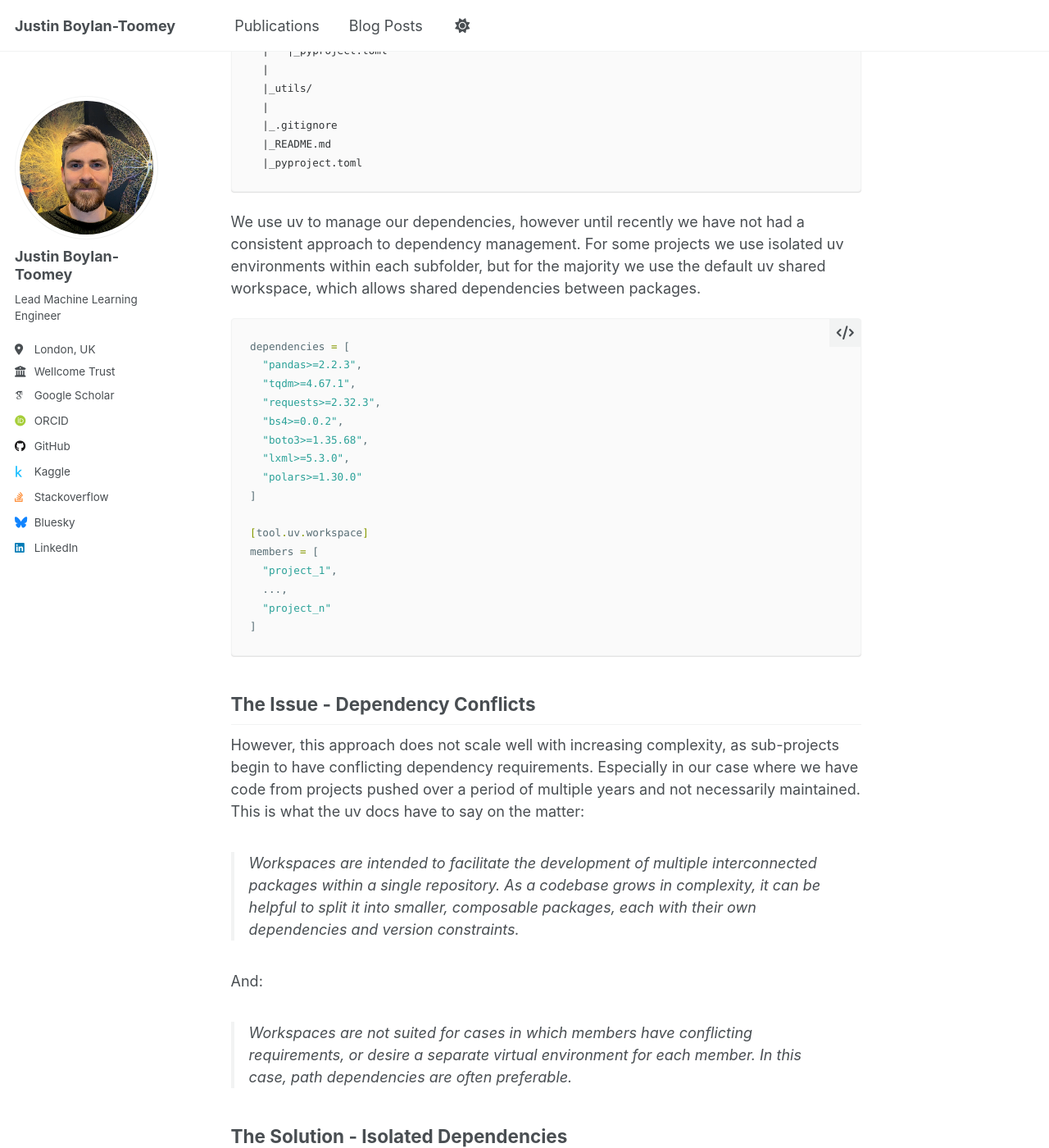
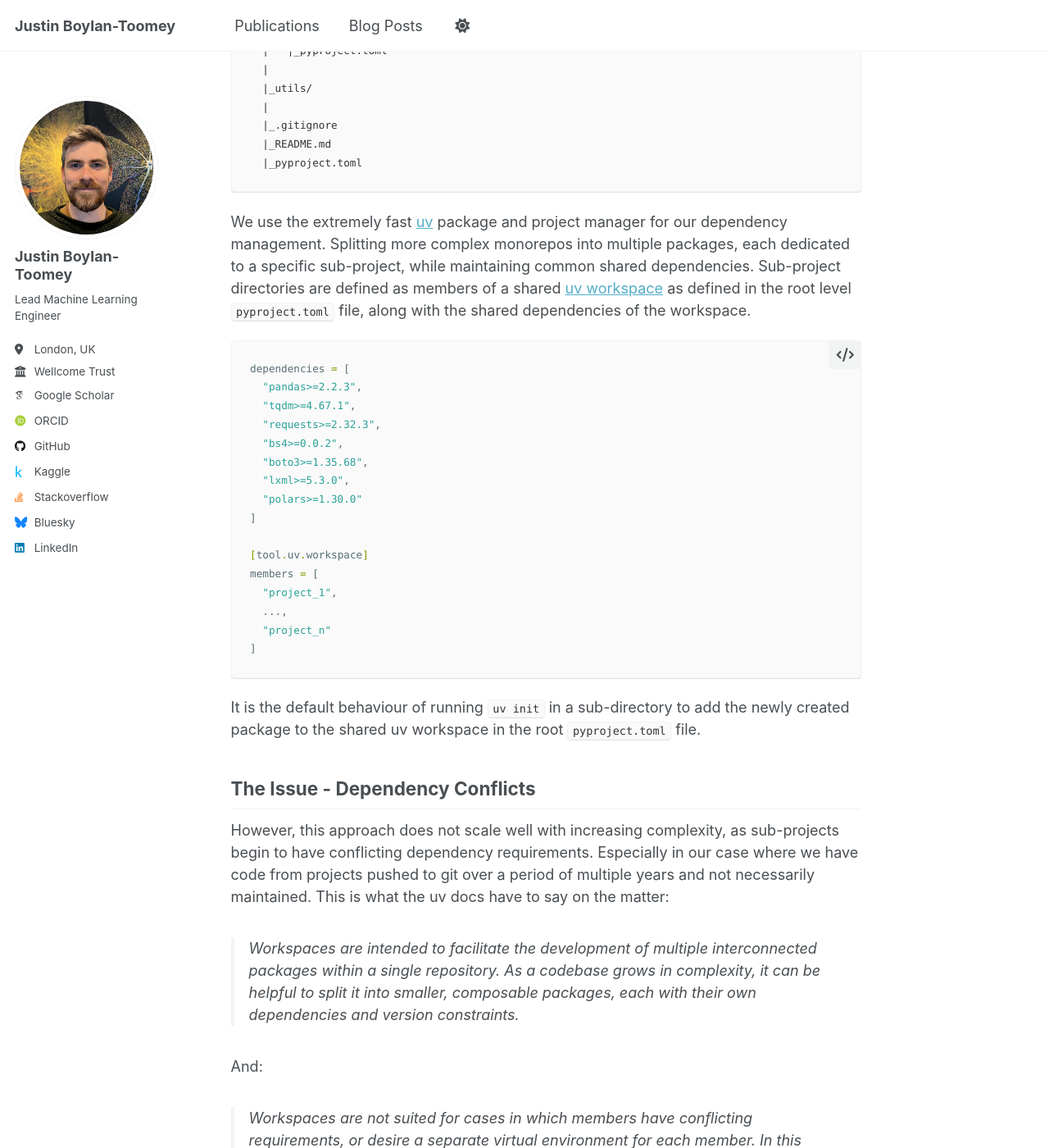
Before and after one commit to justinbt1/justinbt1.github.io, a Jekyll site: the page built from _posts/2026-01-22-managing-uv-monorepo-envs.md, in a window 1280 px wide and 1400 px high, scrolled down 668 px. Shown: the whole window at 82% size. Built offline with Jekyll 4.4.1, drawn with Linux system fonts in a browser that asks for light colours; some web fonts are replaced; a script that is not in the unit is left out; some of the changed text lies outside the part shown.

Commit message:
Fixed title

````diff
--- a/_posts/2026-01-22-managing-uv-monorepo-envs.md
+++ b/_posts/2026-01-22-managing-uv-monorepo-envs.md
@@ -32,8 +32,7 @@
   |_README.md
   |_pyproject.toml
 ```
-
-We use uv to manage our dependencies, however until recently we have not had a consistent approach to dependency management. For some projects we use isolated uv environments within each subfolder, but for the majority we use the default uv shared workspace, which allows shared dependencies between packages.
+We use the extremely fast [uv](https://docs.astral.sh/uv/) package and project manager for our dependency management. Splitting more complex monorepos into multiple packages, each dedicated to a specific sub-project, while maintaining common shared dependencies. Sub-project directories are defined as members of a shared [uv workspace](https://docs.astral.sh/uv/concepts/projects/workspaces/) as defined in the root level `pyproject.toml` file, along with the shared dependencies of the workspace.
 
 ```toml
 dependencies = [
@@ -53,9 +52,10 @@
   "project_n"
 ]
 ```
+It is the default behaviour of running `uv init` in a sub-directory to add the newly created package to the shared uv workspace in the root `pyproject.toml` file.
 
 ## The Issue - Dependency Conflicts
-However, this approach does not scale well with increasing complexity, as sub-projects begin to have conflicting dependency requirements. Especially in our case where we have code from projects pushed over a period of multiple years and not necessarily maintained. This is what the uv docs have to say on the matter:
+However, this approach does not scale well with increasing complexity, as sub-projects begin to have conflicting dependency requirements. Especially in our case where we have code from projects pushed to git over a period of multiple years and not necessarily maintained. This is what the uv docs have to say on the matter:
 
 > Workspaces are intended to facilitate the development of multiple interconnected packages within a single repository. As a codebase grows in complexity, it can be helpful to split it into smaller, composable packages, each with their own dependencies and version constraints.
 
@@ -66,7 +66,7 @@
 ## The Solution - Isolated Dependencies
 
 ### 1. Remove Root Level uv From Repo
-If they exist remove the root level uv files, currently we are treating some of the sub-projects as part of a shared workspace meaning they share dependencies. However we are not currently sharing any dependencies in the root `pyproject.toml` file.
+If they exist remove the root level uv files and remove the , currently we are sharing the sub-projects dependencies as part of a shared workspace. Removing the root level uv files removes this
 
 ### 2. Manage Dependencies Using Multi-Root VSCode Workspaces
 By default, VSCode only scans the root directory of a project, meaning you have to manually add the interpreter path for each project sub-directory, open each project as an individual project or update the `$PATH` environment variable for VSCode to be able to use each projects `.venv`.
````
